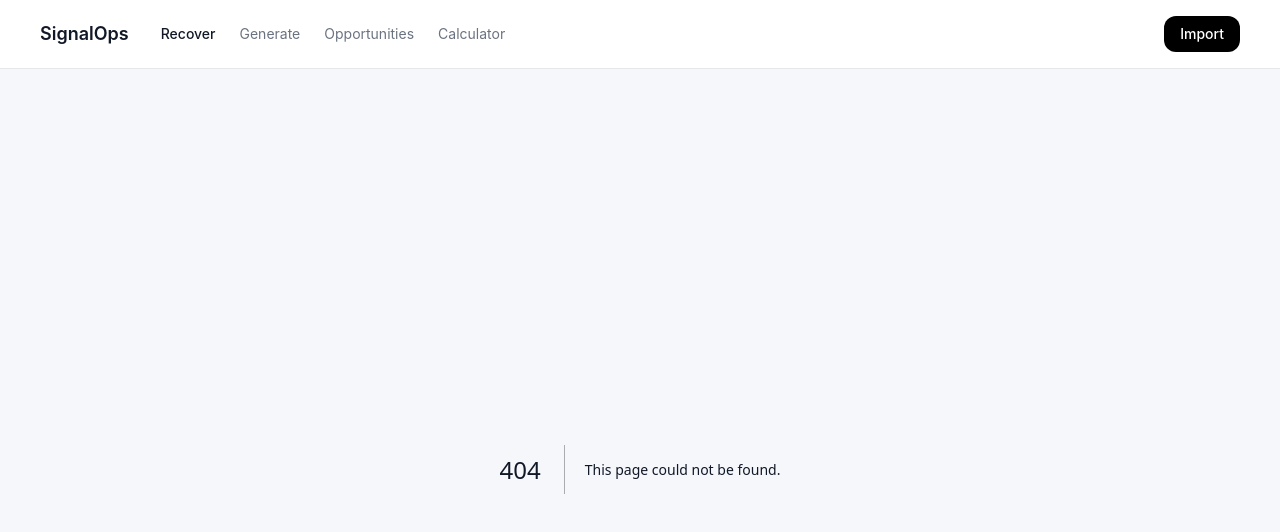
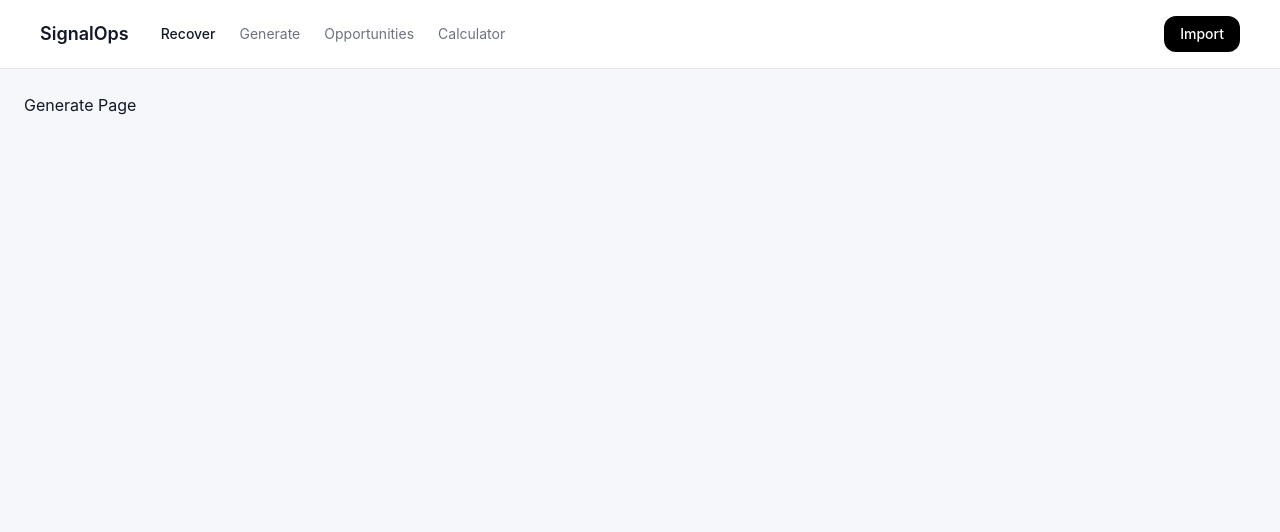
Before and after one commit to powerstephen/SignalOps, a Next.js app: page /generate in a window 1280 px wide. Before the commit this address had no page. Shown: the top 532 px of the page. Built offline with nearby package versions, Linux system fonts and the light colour scheme.

Commit message:
Create page.tsx

```diff
--- /dev/null
+++ b/app/generate/page.tsx
@@ -0,0 +1,7 @@
+export default function GeneratePage() {
+  return (
+    <div className="p-6">
+      <h1>Generate Page</h1>
+    </div>
+  )
+}
```
